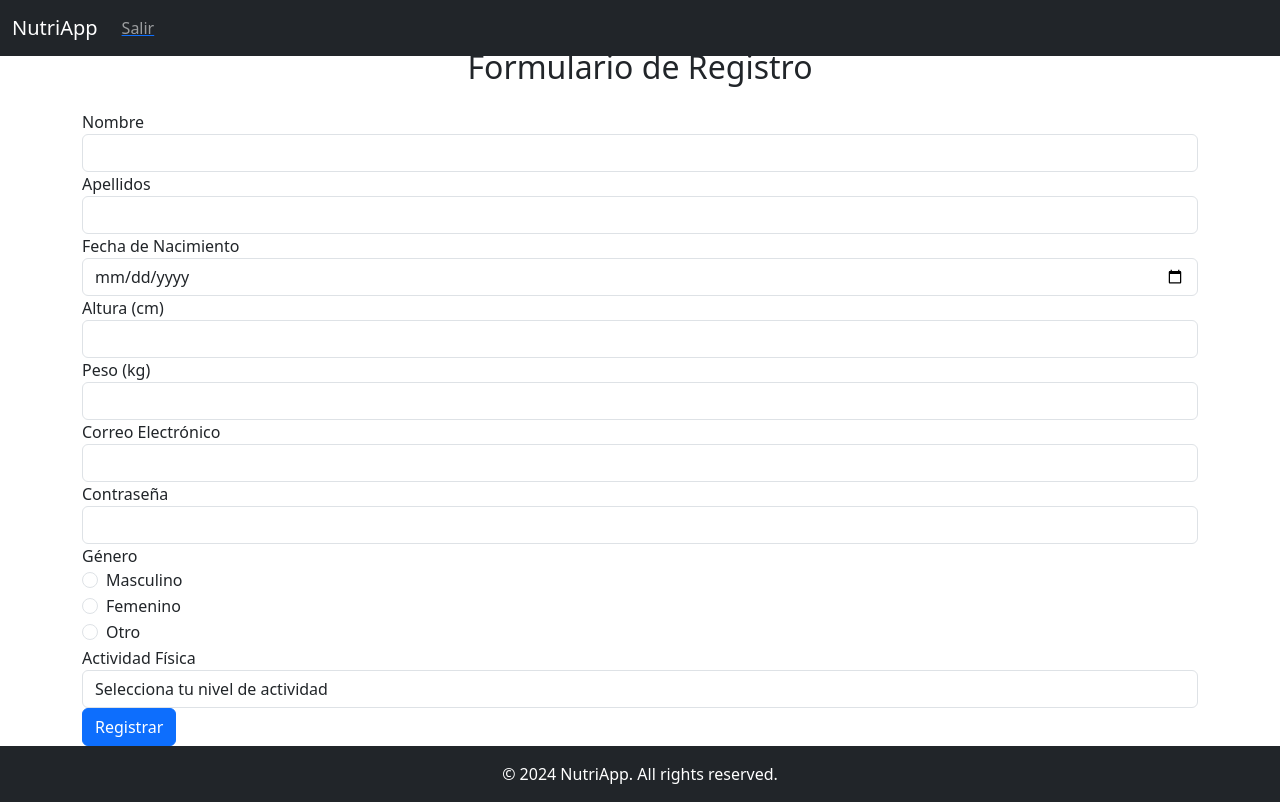
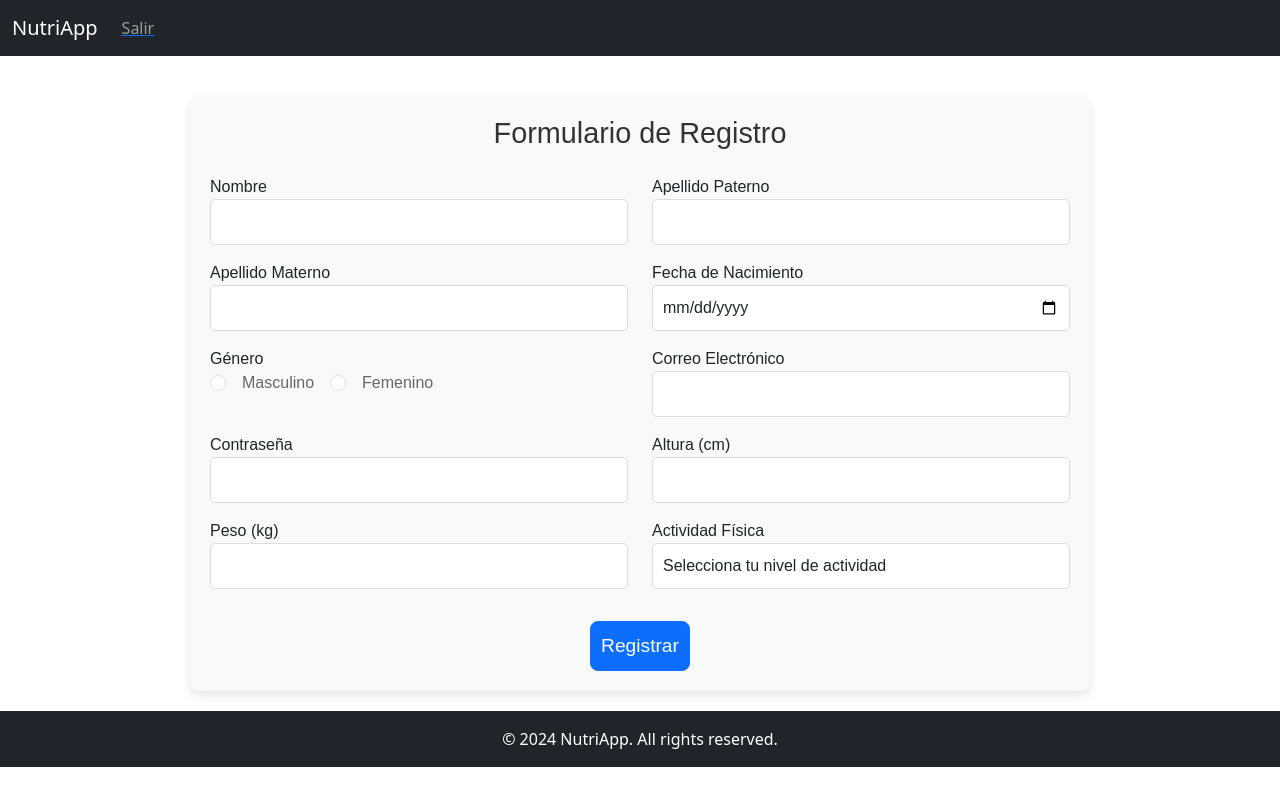
Before and after one commit to karen-rm/Modulo-Nutriologo, a React (Vite) app in the folder frontend/: page /PatientRegister in a window 1280 px wide. Built offline with nearby package versions, Linux system fonts and the light colour scheme; sample sign-in values are in the browser's storage.

Commit message:
Agregando estilos a PatientRegister

```diff
--- a/frontend/src/pages/PatientRegister.jsx
+++ b/frontend/src/pages/PatientRegister.jsx
@@ -1,6 +1,7 @@
 import "bootstrap/dist/css/bootstrap.min.css";
 import React, { useState } from "react";
 import { MainLayout } from "../layouts/MainLayout";
+import './css/style_PatientRegister.css';
 
 
 export const PatientRegister = () => {
@@ -33,10 +34,13 @@ export const PatientRegister = () => {
 
   return(
     <MainLayout>
-      <div className="container mt-5">
+      <br></br>
+      <div className="container mt-5 fondo">
         <h2 className="text-center mb-4">Formulario de Registro</h2>
         <form onSubmit={handleSubmit}>
-        <div className="form-group">
+          {/* Fila de Nombre y Apellido Paterno */}
+          <div className="row">
+            <div className="col-md-6 mb-3">
               <label htmlFor="nombre">Nombre</label>
               <input
                 type="text"
@@ -48,21 +52,35 @@ export const PatientRegister = () => {
                 required
               />
             </div>
-
-        <div className="form-group">
-          <label htmlFor="apellidos">Apellidos</label>
+            <div className="col-md-6 mb-3">
+              <label htmlFor="apellidoPaterno">Apellido Paterno</label>
               <input
                 type="text"
                 className="form-control"
-            id="apellidos"
-            name="apellidos"
-            value={formData.apellidos}
+                id="apellidoPaterno"
+                name="apellidoPaterno"
+                value={formData.apellidoPaterno}
                 onChange={handleChange}
                 required
               />
             </div>
+          </div>
 
-        <div className="form-group">
+          {/* Fila de Apellido Materno y Fecha de Nacimiento */}
+          <div className="row">
+            <div className="col-md-6 mb-3">
+              <label htmlFor="apellidoMaterno">Apellido Materno</label>
+              <input
+                type="text"
+                className="form-control"
+                id="apellidoMaterno"
+                name="apellidoMaterno"
+                value={formData.apellidoMaterno}
+                onChange={handleChange}
+                required
+              />
+            </div>
+            <div className="col-md-6 mb-3">
               <label htmlFor="fechaNacimiento">Fecha de Nacimiento</label>
               <input
                 type="date"
@@ -74,62 +92,14 @@ export const PatientRegister = () => {
                 required
               />
             </div>
-
-        <div className="form-group">
-          <label htmlFor="altura">Altura (cm)</label>
-          <input
-            type="number"
-            className="form-control"
-            id="altura"
-            name="altura"
-            value={formData.altura}
-            onChange={handleChange}
-            required
-          />
           </div>
 
-        <div className="form-group">
-          <label htmlFor="peso">Peso (kg)</label>
-          <input
-            type="number"
-            className="form-control"
-            id="peso"
-            name="peso"
-            value={formData.peso}
-            onChange={handleChange}
-            required
-          />
-        </div>
-
-        <div className="form-group">
-          <label htmlFor="correo">Correo Electrónico</label>
-          <input
-            type="email"
-            className="form-control"
-            id="correo"
-            name="correo"
-            value={formData.correo}
-            onChange={handleChange}
-            required
-          />
-        </div>
-
-        <div className="form-group">
-          <label htmlFor="contraseña">Contraseña</label>
-          <input
-            type="password"
-            className="form-control"
-            id="contraseña"
-            name="contraseña"
-            value={formData.contraseña}
-            onChange={handleChange}
-            required
-          />
-        </div>
-
-        <div className="form-group">
+          {/* Fila de Género y Correo */}
+          <div className="row">
+            <div className="col-md-6 mb-3">
               <label>Género</label>
-          <div className="form-check">
+              <div className="d-flex">
+                <div className="form-check me-3">
                   <input
                     className="form-check-input"
                     type="radio"
@@ -159,24 +129,65 @@ export const PatientRegister = () => {
                     Femenino
                   </label>
                 </div>
-          <div className="form-check">
+              </div>
+            </div>
+            <div className="col-md-6 mb-3">
+              <label htmlFor="correo">Correo Electrónico</label>
               <input
-              className="form-check-input"
-              type="radio"
-              name="genero"
-              id="generoOtro"
-              value="otro"
+                type="email"
+                className="form-control"
+                id="correo"
+                name="correo"
+                value={formData.correo}
                 onChange={handleChange}
-              checked={formData.genero === "otro"}
                 required
               />
-            <label className="form-check-label" htmlFor="generoOtro">
-              Otro
-            </label>
             </div>
           </div>
 
-        <div className="form-group">
+          {/* Fila de Contraseña y Altura */}
+          <div className="row">
+            <div className="col-md-6 mb-3">
+              <label htmlFor="contraseña">Contraseña</label>
+              <input
+                type="password"
+                className="form-control"
+                id="contraseña"
+                name="contraseña"
+                value={formData.contraseña}
+                onChange={handleChange}
+                required
+              />
+            </div>
+            <div className="col-md-6 mb-3">
+              <label htmlFor="altura">Altura (cm)</label>
+              <input
+                type="number"
+                className="form-control"
+                id="altura"
+                name="altura"
+                value={formData.altura}
+                onChange={handleChange}
+                required
+              />
+            </div>
+          </div>
+
+          {/* Fila de Peso y Actividad Física */}
+          <div className="row">
+            <div className="col-md-6 mb-3">
+              <label htmlFor="peso">Peso (kg)</label>
+              <input
+                type="number"
+                className="form-control"
+                id="peso"
+                name="peso"
+                value={formData.peso}
+                onChange={handleChange}
+                required
+              />
+            </div>
+            <div className="col-md-6 mb-3">
               <label htmlFor="actividadFisica">Actividad Física</label>
               <select
                 className="form-control"
@@ -192,10 +203,14 @@ export const PatientRegister = () => {
                 <option value="baja">Baja</option>
               </select>
             </div>
+          </div>
 
-        <button type="submit" className="btn btn-primary btn-block">
+          {/* Botón de Registrar centrado */}
+          <div className="text-center">
+            <button type="submit" className="btn btn-primary btn-lg mt-3">
               Registrar
             </button>
+          </div>
         </form>
       </div>
     </MainLayout>
--- /dev/null
+++ b/frontend/src/pages/css/style_PatientRegister.css
@@ -0,0 +1,44 @@
+.fondo {
+  max-width: 900px;
+  padding: 20px;
+  background-color: #f9f9f9;
+  border-radius: 8px;
+  box-shadow: 0 4px 10px rgba(0, 0, 0, 0.1);
+  margin-bottom: 20px;
+  font-family: Arial, Helvetica, sans-serif;
+}
+
+/* Título */
+h2 {
+  font-size: 1.8rem;
+  color: #333;
+  margin-bottom: 20px;
+}
+
+/* Estilo de los campos de formulario */
+.form-group label {
+  font-weight: bold;
+  color: #555;
+}
+
+.form-control {
+  border-radius: 5px;
+  padding: 10px;
+  border: 1px solid #ddd;
+  transition: border-color 0.2s ease-in-out;
+}
+
+.form-control:focus {
+  border-color: #007bff;
+  box-shadow: 0 0 5px rgba(0, 123, 255, 0.2);
+}
+
+.form-check-label {
+  margin-left: 8px;
+  color: #666;
+}
+
+.btn-primary {
+  font-size: 1.2rem;
+  padding: 10px;
+}
```
Lines whose indentation alone changed are shown as unchanged.
